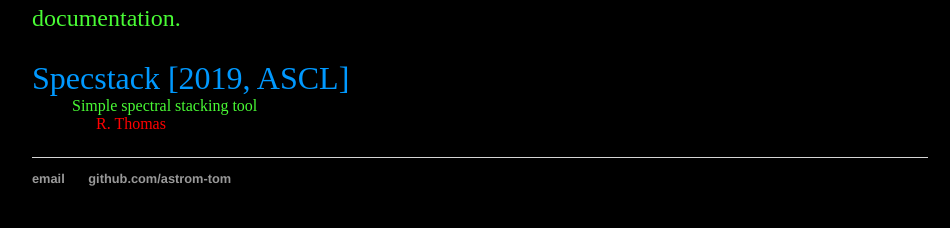
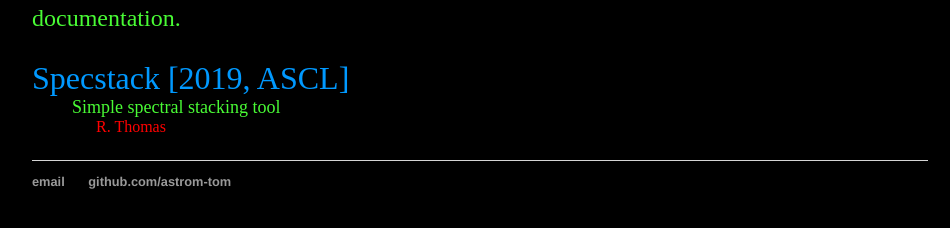
Before and after one commit to astrom-tom/astrom-tom.github.io, a Jekyll site: the page built from Software/index.html, in a window 1280 px wide. Shown: the part 363-591 px from the top of the page, without its empty margins (160-1110 px from the left). Built offline with Jekyll 4.4.1, drawn with Linux system fonts in a browser that asks for light colours.

Commit message:
Update index.html

```diff
--- a/Software/index.html
+++ b/Software/index.html
@@ -14,7 +14,7 @@
 
 <dl style="color:rgb(73, 251, 53);" >
   <dt> <font size="6"> <span class='softR'>Specstack [2019, ASCL]</span> </font> </dt>
-  <dd> Simple spectral stacking tool <br>
+  <dd> <font size="4"> Simple spectral stacking tool </font> <br>
      &nbsp;&nbsp;&nbsp;&nbsp;&nbsp; <span class='me'>R. Thomas</span></p> </dd>
 
 </dl>
```
